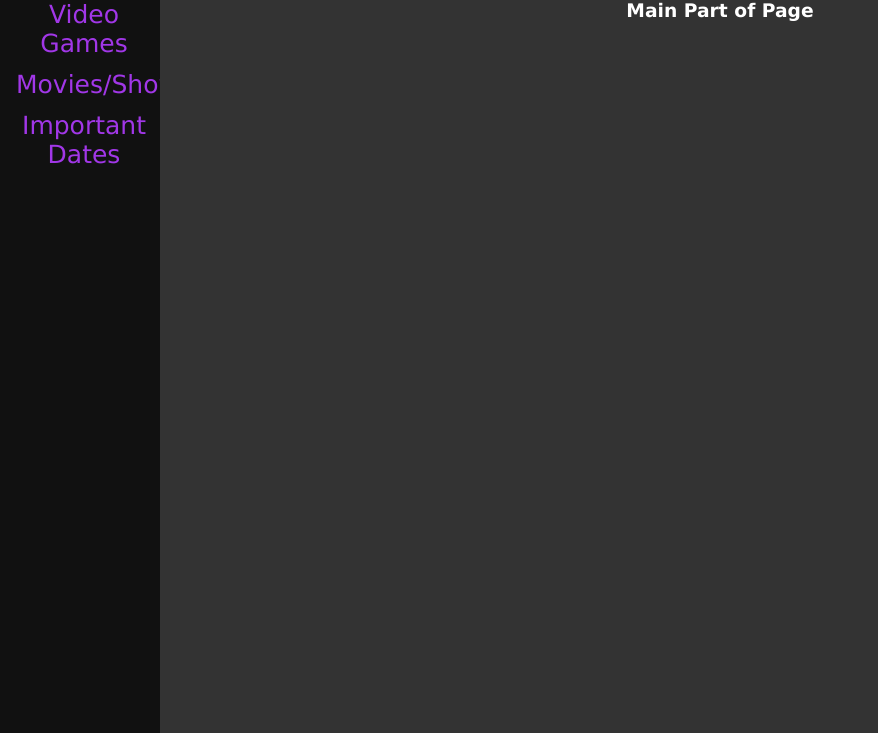
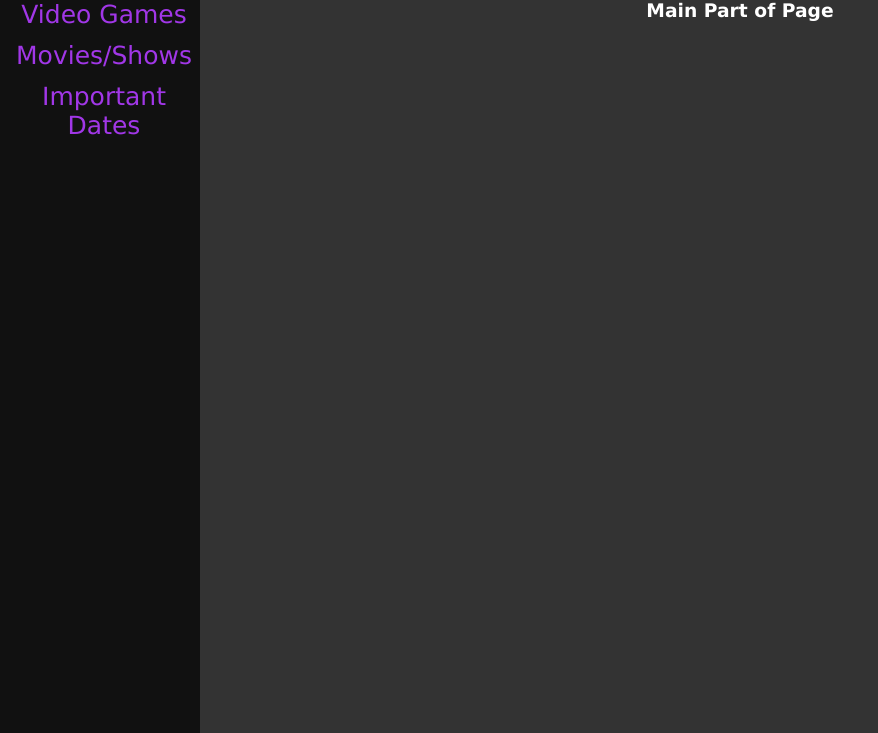
Before and after one commit to SamMaschmann/TaskManagement, a plain HTML site: page tasks.html in a window 1280 px wide. Shown: the part 67-800 px from the top of the page, without its empty margins (0-878 px from the left). Drawn offline with Linux system fonts and the light colour scheme.

```diff
--- a/taskStyle.css
+++ b/taskStyle.css
@@ -8,7 +8,7 @@ body {
 
 .sidenav {
     height: 100%;
-    width: 160px;
+    width: 200px;
     position: fixed;
     z-index: 1;
     top: 0;
@@ -31,7 +31,7 @@ body {
 }
 
 .main {
-    margin-left: 160px;
+    margin-left: 200px;
     padding: 0px 10px;
 }
 
```
Also changed, not shown: index.html (+1 -1 lines).
